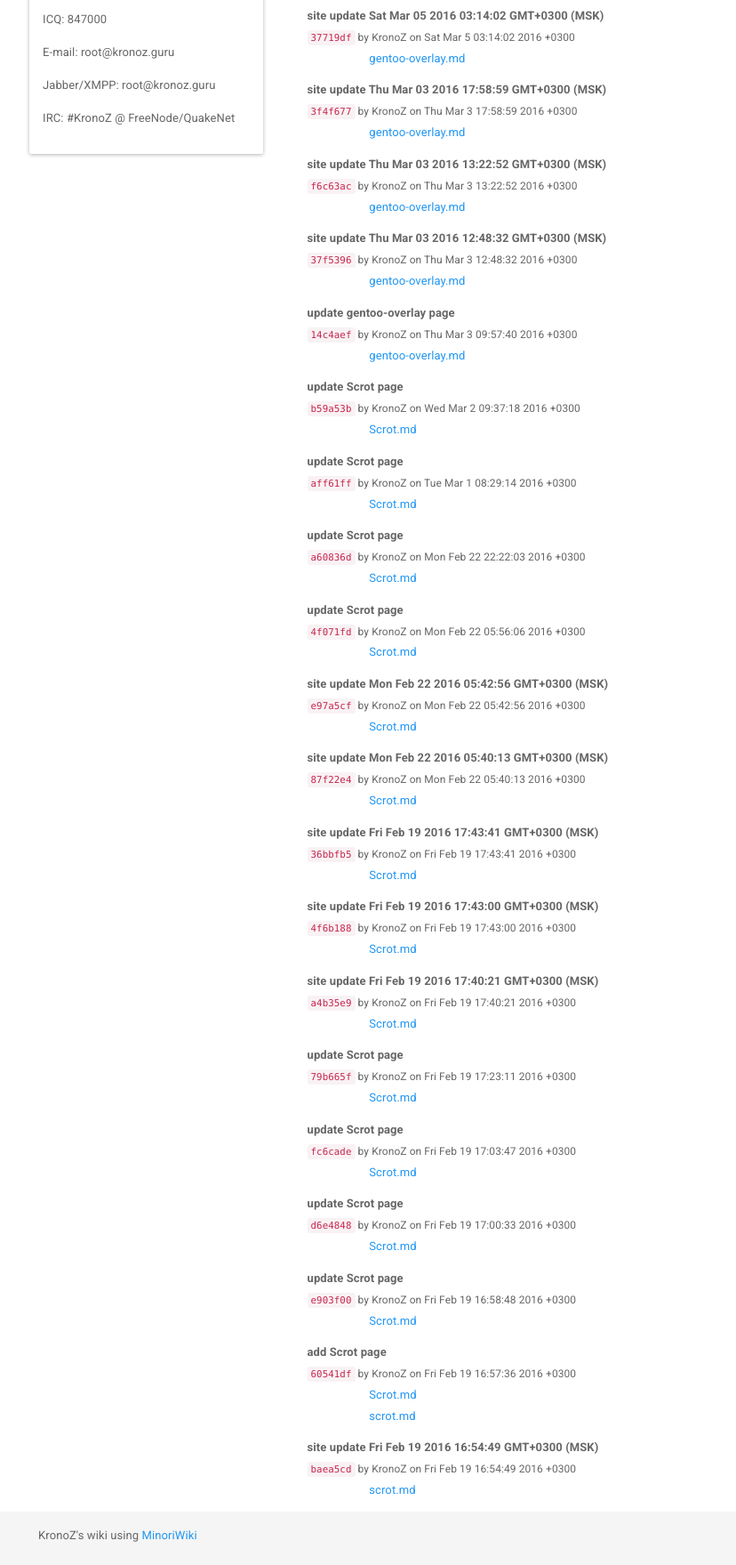
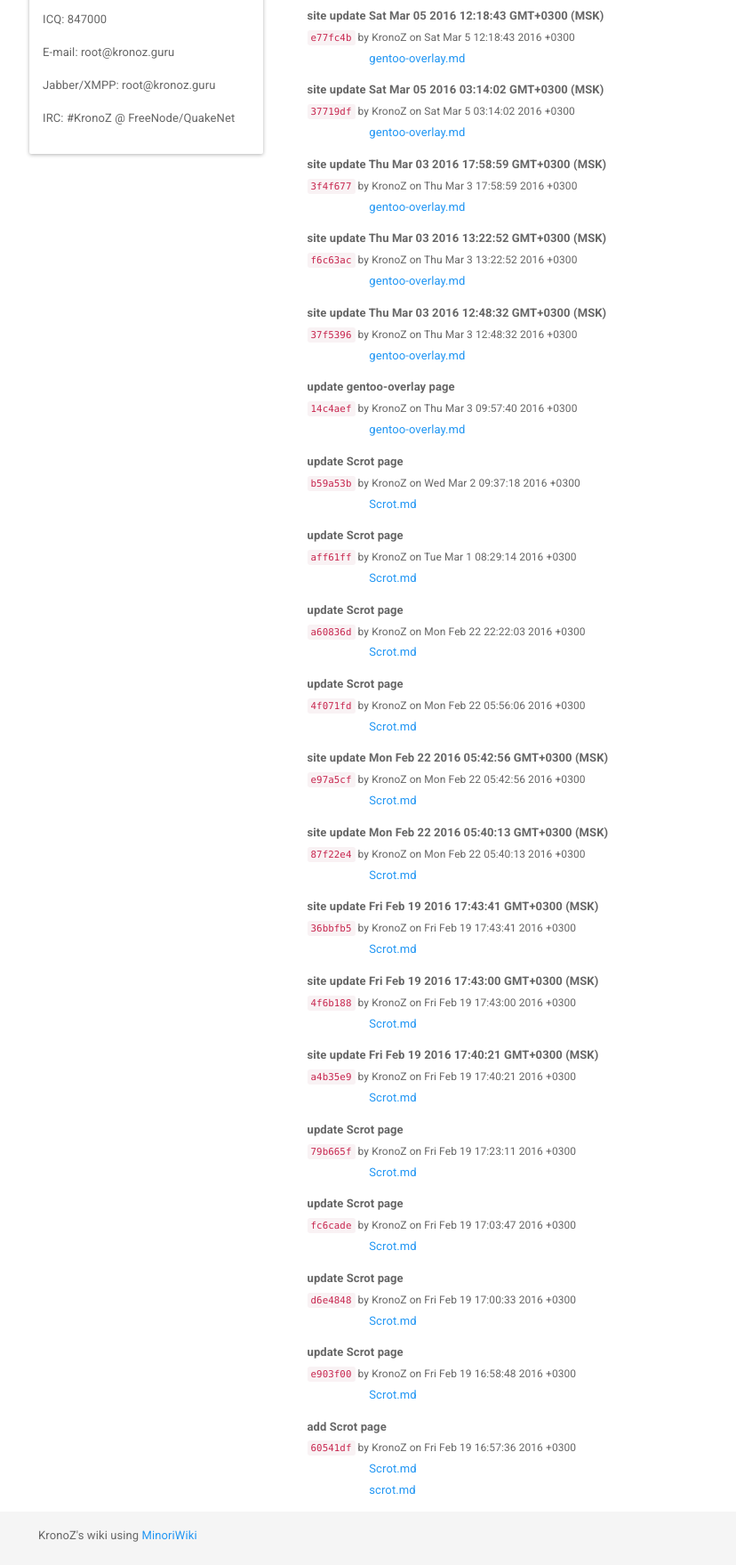
Before and after one commit to KronoZed/wiki, a plain HTML site: page changelog/index.html in a window 1280 px wide. Shown: the part 282-2041 px from the top of the page at 89% size, without its empty margins (37-865 px from the left). Drawn offline with Linux system fonts and the light colour scheme.

Commit message:
site update Sat Mar 05 2016 13:24:45 GMT+0300 (MSK)

```diff
--- a/changelog/index.html
+++ b/changelog/index.html
@@ -38,6 +38,21 @@
 <div class="col-lg-9 col-md-9 col-sm-12">
 <div class="index-content">
 <h2>Недавние изменения</h2>
+<div class="row">
+<div class="col-md-12">
+<b>site update Sat Mar 05 2016 12:18:43 GMT+0300 (MSK)</b>
+<br/>
+<small><code>e77fc4b</code> by KronoZ on Sat Mar 5 12:18:43 2016 +0300</small>
+</div>
+<div class="col-md-10 col-md-offset-1">
+<ul class="list-unstyled">
+<li>
+<a href="/raw/gentoo-overlay.md" target="_self">
+gentoo-overlay.md</a>
+</li>
+</ul>
+</div>
+</div>
 <div class="row">
 <div class="col-md-12">
 <b>site update Sat Mar 05 2016 03:14:02 GMT+0300 (MSK)</b>
@@ -327,21 +342,6 @@ scrot.md</a>
 </ul>
 </div>
 </div>
-<div class="row">
-<div class="col-md-12">
-<b>site update Fri Feb 19 2016 16:54:49 GMT+0300 (MSK)</b>
-<br/>
-<small><code>baea5cd</code> by KronoZ on Fri Feb 19 16:54:49 2016 +0300</small>
-</div>
-<div class="col-md-10 col-md-offset-1">
-<ul class="list-unstyled">
-<li>
-<a href="/raw/scrot.md" target="_self">
-scrot.md</a>
-</li>
-</ul>
-</div>
-</div>
 </div>
 </div>
 </div>
```
Also changed, not shown: page/gentoo-overlay/index.html (+2 -1 lines), 1 other file.
